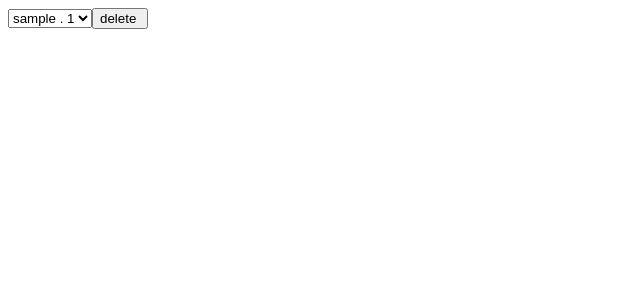
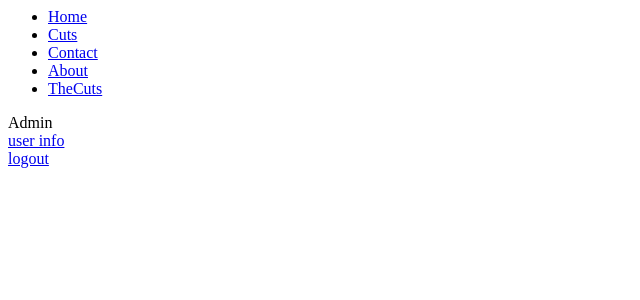
Before and after one commit to DrShadez/p2, a PHP site: page /adminuserinfo.php in a window 1280 px wide. Shown: the top 300 px of the page, without its empty margins (0-640 px from the left). Run offline with PHP 8.4, Linux system fonts and the light colour scheme; the visitor is signed in with stand-in values (Sample User, id 1); tables that the repository leaves empty hold one stand-in row (values such as "Sample post").

Commit message:
Update adminuserinfo.php

```diff
--- a/adminuserinfo.php
+++ b/adminuserinfo.php
@@ -1,42 +1,27 @@
-<body>
+<html>
+<head>
+</head>
+<body class = 'haha'>
+<ul class="nav">
+  <li><a href="home.php">Home </a></li>
+  <li><a href="catalogue.php">Cuts</a></li>
+  <li><a href="contact.php">Contact</a></li>
+  <li><a href="about.php">About</a></li>
+  <li class="logoish"><a  href="home.php">TheCuts</a></li>
+</ul>
 
 <?php
 session_start();
-require 'config.php';
-
-
-try {
-
-  //dbh configuration
-    $dbh = new PDO(DB_DSN, DB_USER, DB_PASSWORD);
-
-  $sth = $dbh->prepare("SELECT * FROM user_info");
-  $sth->execute();
-  $displayinfo=$sth->fetchAll();
-  $divid=1;
-
-  echo "<form action='updateuser.php' id='update' method='POST'>";
-  echo "<select id='updateindividual' name='updateindividual'>";
-
-  foreach($displayinfo as $info){
-      if($info['username']=='admin'){
-
-      }
-      else{
-          echo "<option value='{$divid}'>{$info['username']}  . {$info['is_admin']}</option>";
-          $divid+=1;
-      }
-
-  };
-echo "</select>";
-echo "<input type='submit' value='delete '>";
-
-echo "</form>";
+if(!isset($_SESSION["adminvalid"])){
+  header('Location:https://atdpsites.berkeley.edu/skshastri/AIC/p2/signin.php');
 }
-catch (PDOException $e) {
-    echo "<p>Error connecting to database!</p>";
-}
+echo"Admin";
+echo "<br>";
+echo "<a href='adminuserinfo.php'>user info</a>";
+echo "<br>";
+echo "<a href='logout.php'>logout</a>";
 
 ?>
 
 </body>
+</html>
```
